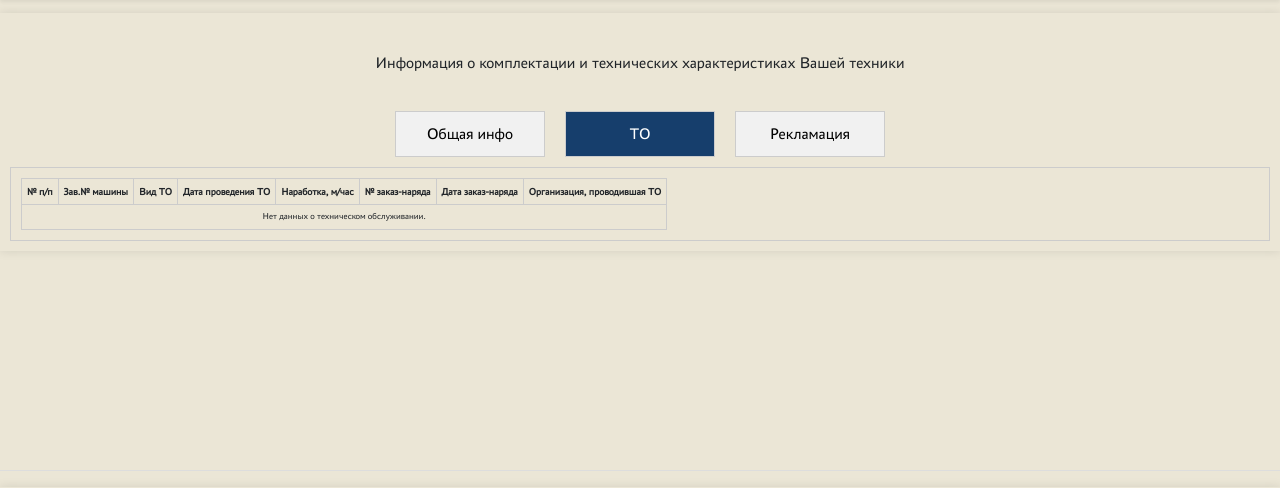
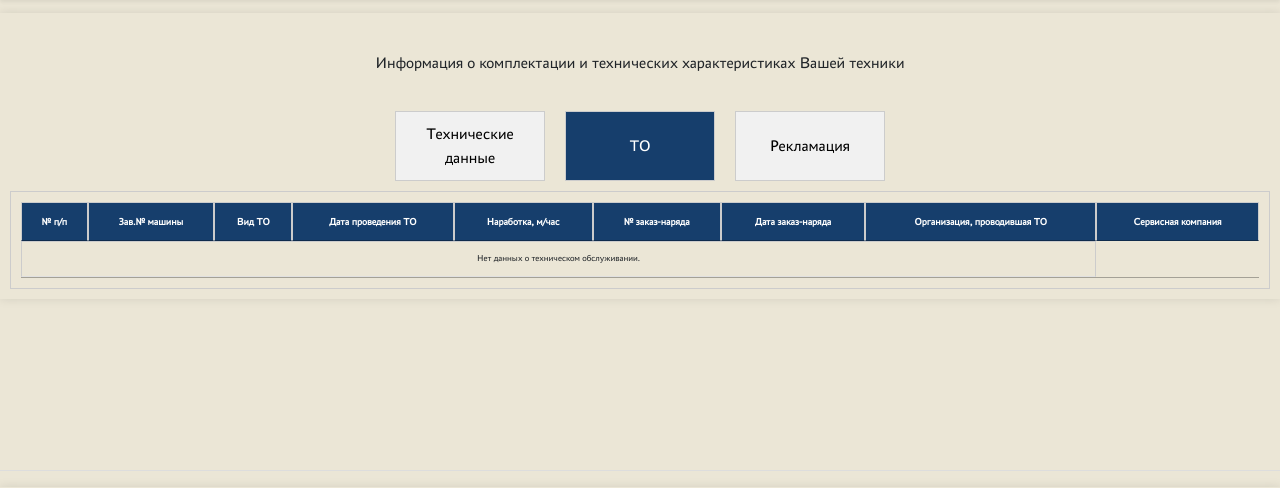
Before and after one commit to AnastasiyaTuhtarkina/Silant, a Django app: template templates/home_auth.html in a window 1280 px wide, after a click on "ТО". Shown: the part 161-649 px from the top of the page. Run offline with Django 5.2, Linux system fonts and the light colour scheme; the template is opened without the code that fills it, so the values that code supplies are empty; some libraries are stand-ins or nearby versions.

Commit message:
all table

```diff
--- a/static/css/home.css
+++ b/static/css/home.css
@@ -58,6 +58,7 @@
     font-size: 9px;
     padding: 10px 8px;
     border-bottom: 1px solid #e0e0e0;
+    text-align: center; /* Выравнивание ячеек по центру */
 }
 
 /* Полосы в таблице */
--- a/static/css/home_auth.css
+++ b/static/css/home_auth.css
@@ -160,14 +160,14 @@ table.dataTable thead th select {
 }
 
 /* Стили DataTables */
-#machineTable {
+#machineTable, #maintenanceTable, #claimTable {
     width: 100% !important;
     margin: 0 auto;
     font-family: 'AstraRegular', sans-serif;
 }
 
 /* Стили для заголовков таблицы с переносами */
-#machineTable thead th {
+#machineTable thead th, #maintenanceTable thead th, #claimTable thead th {
     white-space: normal !important;
     word-wrap: break-word;
     overflow-wrap: break-word;
@@ -188,7 +188,7 @@ table.dataTable thead th select {
 }
 
 /* Ячейки таблицы */
-#machineTable tbody td {
+#machineTable tbody td, #maintenanceTable tbody td, #claimTable tbody td{
     font-size: 9px;
     padding: 10px 8px;
     border-bottom: 1px solid #e0e0e0;
@@ -198,9 +198,63 @@ table.dataTable thead th select {
 #machineTable tbody tr:nth-child(even) {
     background-color: #f8f8f8;
 }
+#maintenanceTable tbody tr:nth-child(even) {
+    background-color: #f8f8f8;
+}
+#claimTable tbody tr:nth-child(even) {
+    background-color: #f8f8f8;
+}
 
 /* Эффект при наведении */
 #machineTable tbody tr:hover {
+    background-color: #f0f0f0;
+}
+
+/* Стили для пагинации */
+.dataTables_wrapper .dataTables_paginate {
+    margin-top: 20px;
+}
+
+/* Стили DataTables */
+.dataTable {
+    width: 100% !important;
+    margin: 0 auto;
+    font-family: 'AstraRegular', sans-serif;
+}
+
+/* Стили для заголовков таблицы с переносами */
+.dataTable thead th {
+    white-space: normal !important;
+    word-wrap: break-word;
+    overflow-wrap: break-word;
+    word-break: break-word;
+
+    /* Поддержка переноса по слогам для всех браузеров */
+    -webkit-hyphens: auto; /* Safari 5.1+, iOS 4.2+ */
+    -moz-hyphens: auto;    /* Firefox 6+ */
+    -ms-hyphens: auto;     /* Edge 12+ */
+    hyphens: auto;         /* Стандартное свойство */
+
+    text-align: center;
+    padding: 12px 8px;
+    font-size: 10px;
+    line-height: 1.3;
+}
+
+/* Ячейки таблицы */
+.dataTable tbody td {
+    font-size: 9px;
+    padding: 10px 8px;
+    border-bottom: 1px solid #e0e0e0;
+}
+
+/* Полосы в таблице */
+.dataTable tbody tr:nth-child(even) {
+    background-color: #f8f8f8;
+}
+
+/* Эффект при наведении */
+.dataTable tbody tr:hover {
     background-color: #f0f0f0;
 }
 
@@ -289,4 +343,8 @@ table.dataTable thead th select {
     th, td {
         min-width: 100px; /* Минимальная ширина ячеек для лучшего отображения */
     }
+
+    .dataTable {
+        font-size: 8px;
+    }
 }
--- a/static/js/home_auth.js
+++ b/static/js/home_auth.js
@@ -1,5 +1,6 @@
 $(document).ready(function () {
-  var table = $("#machineTable").DataTable({
+  $(".dataTable").each(function () {
+    var table = $(this).DataTable({
       paging: true,
       searching: true,
       ordering: true,
@@ -9,8 +10,11 @@ $(document).ready(function () {
         url: languageUrl, // Используем переменную, переданную из шаблона
       },
       initComplete: function () {
-      // Указываем индексы столбцов, которые должны иметь фильтры
-      var columnsWithFilters = [1, 3, 5, 7, 9]; // Индексы столбцов (начиная с 0)
+        // Получаем индексы столбцов из атрибута data-filter-columns
+        var columnsWithFilters = $(this)
+          .data("filter-columns")
+          .split(",")
+          .map(Number); // Преобразуем в массив чисел
 
         // Добавляем выпадающие списки только для указанных столбцов
         this.api()
@@ -39,7 +43,7 @@ $(document).ready(function () {
       },
     });
   });
-
+});
 // Функция для переключения вкладок
 function openTab(evt, tabName) {
   // Скрываем все вкладки
--- a/templates/home_auth.html
+++ b/templates/home_auth.html
@@ -13,8 +13,8 @@
         {% for group in user.groups.all %}
             {% if group.name == 'Клиент' %}
                 Клиент {{ user.first_name }}
-            {% elif group.name == 'Сервисная компания' %}
-                Сервисная компания {{ user.first_name }}
+            {% elif group.name == 'Сервисная организация' %}
+                Сервисная организация {{ user.first_name }}
             {% elif group.name == 'Менеджер' %}
                 Менеджер
             {% endif %}
@@ -24,7 +24,7 @@
     {% load static %}
     <p>Информация о комплектации и технических характеристиках Вашей техники</p>
     <div class="tab-container">
-        <button class="tab-button active" onclick="openTab(event, 'tab1')">Общая инфо</button>
+        <button class="tab-button active" onclick="openTab(event, 'tab1')">Технические данные</button>
         <button class="tab-button" onclick="openTab(event, 'tab2')">ТО</button>
         <button class="tab-button" onclick="openTab(event, 'tab3')">Рекламация</button>
     </div>
@@ -33,7 +33,7 @@
 
 
     <div id="tab1" class="tab tab-content" style="display: block;">
-        <table class="table" id="machineTable">
+        <table class="table dataTable" id="machineTable" data-filter-columns="1,3,5,7,9">
             <thead>
                 <tr>
                     <th>№ п/п</th>
@@ -97,7 +97,7 @@
     </div>
 
     <div id="tab2" class="tab tab-content">
-        <table id="maintenanceTable" border="1">
+        <table class="table dataTable" id="maintenanceTable" data-filter-columns="1,2,8">
             <thead>
                 <tr>
                     <th>№ п/п</th>
@@ -108,18 +108,20 @@
                     <th>№ заказ-наряда</th>
                     <th>Дата заказ-наряда</th>
                     <th>Организация, проводившая ТО</th>
+                    <th>Сервисная компания</th>
                 </tr>
             </thead>
             <tbody>
             {% for maintenance in maintenances %}
             <tr>
                 <td>{{ forloop.counter }}</td>
-                <td>{{ maintenance.machine.name }}</td>
+                <td>{{ maintenance.machine.serial_number }}</td>
                 <td>{{ maintenance.service_type.name }}</td>
                 <td>{{ maintenance.maintenance_date }}</td>
                 <td>{{ maintenance.operating_hours }}</td>
                 <td>{{ maintenance.order_number }}</td>
                 <td>{{ maintenance.order_date }}</td>
+                <td>{{ maintenance.content_type.name }}</td>
                 <td>{{ maintenance.service_organization.name }}</td>
             </tr>
             {% empty %}
@@ -132,7 +134,7 @@
     </div>
 
     <div id="tab3" class="tab tab-content">
-        <table id="claimTable" border="1">
+        <table class="table dataTable" id="claimTable" data-filter-columns="4,6,10">
             <thead>
                 <tr>
                     <th>№ п/п</th>
@@ -145,13 +147,14 @@
                     <th>Используемые запасные части</th>
                     <th>Дата восстановления</th>
                     <th>Время простоя техники</th>
+                    <th>Сервисная компания</th>
                 </tr>
             </thead>
             <tbody>
                 {% for claim in claims %}
                 <tr>
                     <td>{{ forloop.counter }}</td>
-                    <td>{{ claim.machine.name }}</td>
+                    <td>{{ claim.machine.serial_number }}</td>
                     <td>{{ claim.rejection_date }}</td>
                     <td>{{ claim.operating_hours }}</td>
                     <td>{{ claim.failure_node.name }}</td>
@@ -160,6 +163,7 @@
                     <td>{{ claim.used_spare_parts }}</td>
                     <td>{{ claim.recovery_date }}</td>
                     <td>{{ claim.downtime_duration }}</td>
+                    <td>{{ claim.service_company.name }}</td>
                 </tr>
                 {% empty %}
                 <tr>
```
Also changed, not shown: mysilant/views.py (+20 -95 lines), templates/home.html (+9 -17 lines), templates/machine_detail.html (+9 -7 lines). Lines whose indentation alone changed are shown as unchanged.
